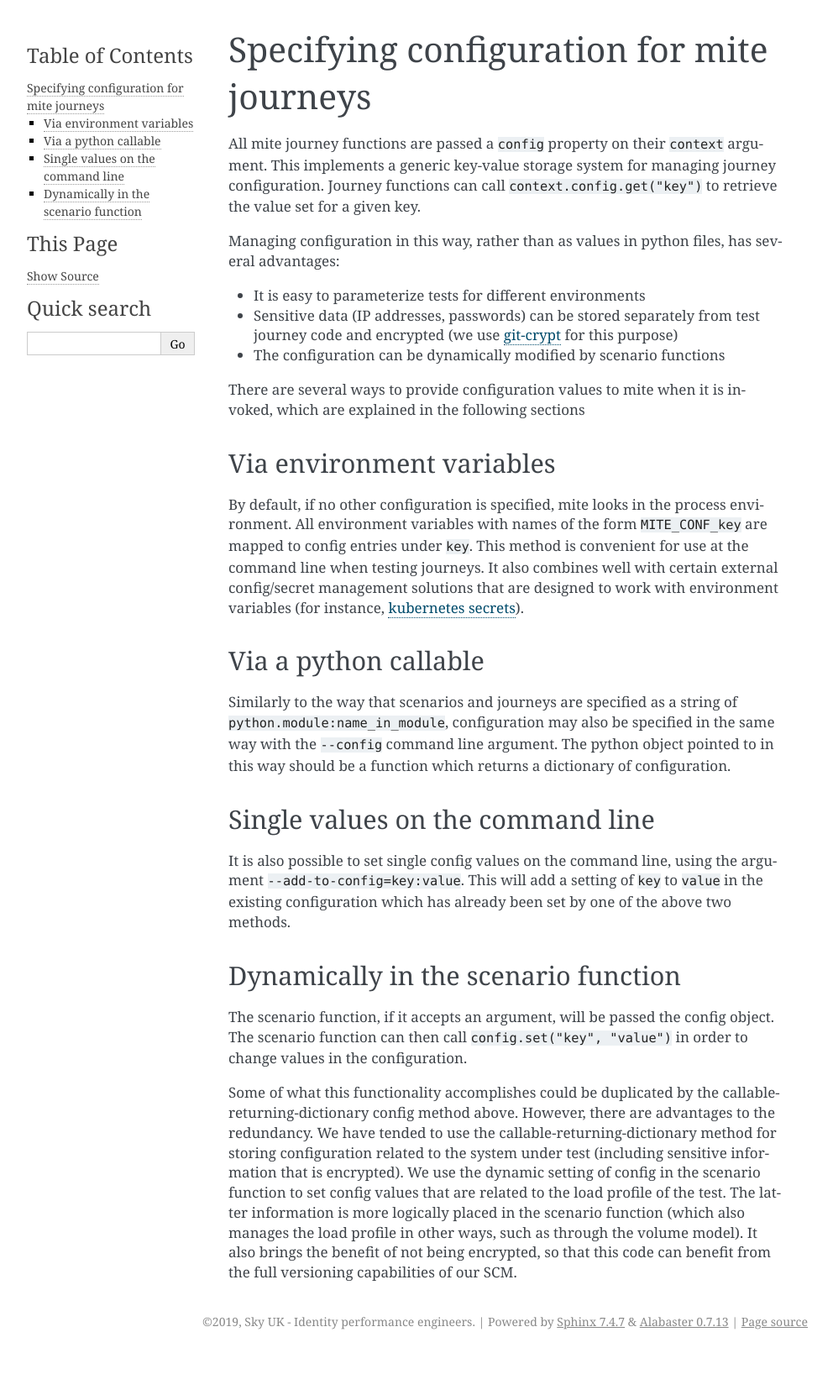
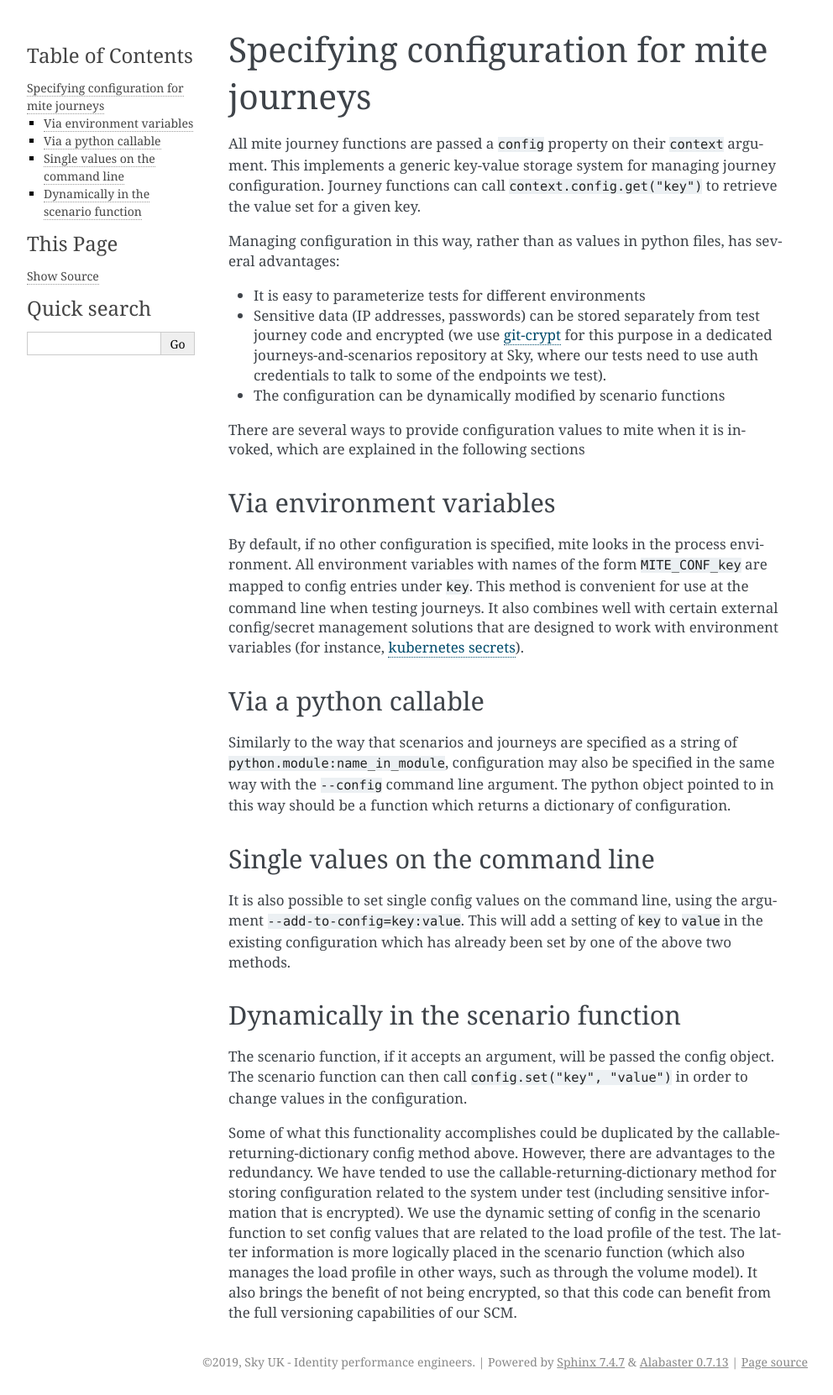
Before and after one commit to sky-uk/mite, a Sphinx documentation site: the page built from docs/config.rst, in a window 1280 px wide. Shown: the whole page at 84% size, without its empty margins (148-1140 px from the left). Built offline with Sphinx 7.4.7, drawn with Linux system fonts in a browser that asks for light colours; before the commit the page ends 1613 px from its top, so only the background shows below that.

Commit message:
clarify our use of git-crypt

```diff
--- a/docs/config.rst
+++ b/docs/config.rst
@@ -12,7 +12,10 @@ files, has several advantages:
 
 - It is easy to parameterize tests for different environments
 - Sensitive data (IP addresses, passwords) can be stored separately from
-  test journey code and encrypted (we use `git-crypt`_ for this purpose)
+  test journey code and encrypted (we use `git-crypt`_ for this purpose
+  in a dedicated journeys-and-scenarios repository at Sky, where our
+  tests need to use auth credentials to talk to some of the endpoints we
+  test).
 - The configuration can be dynamically modified by scenario functions
 
 .. _git-crypt: https://github.com/AGWA/git-crypt
```
